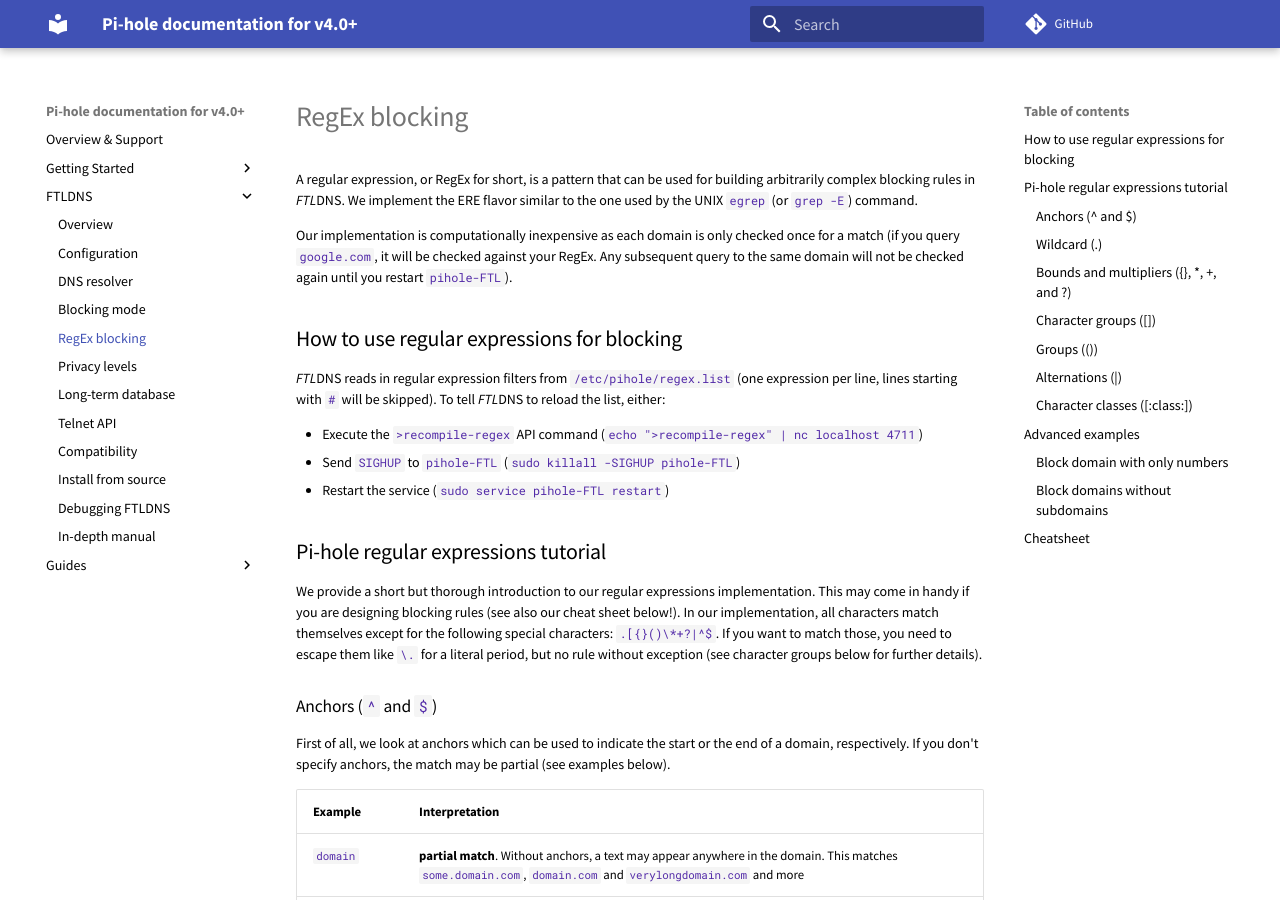
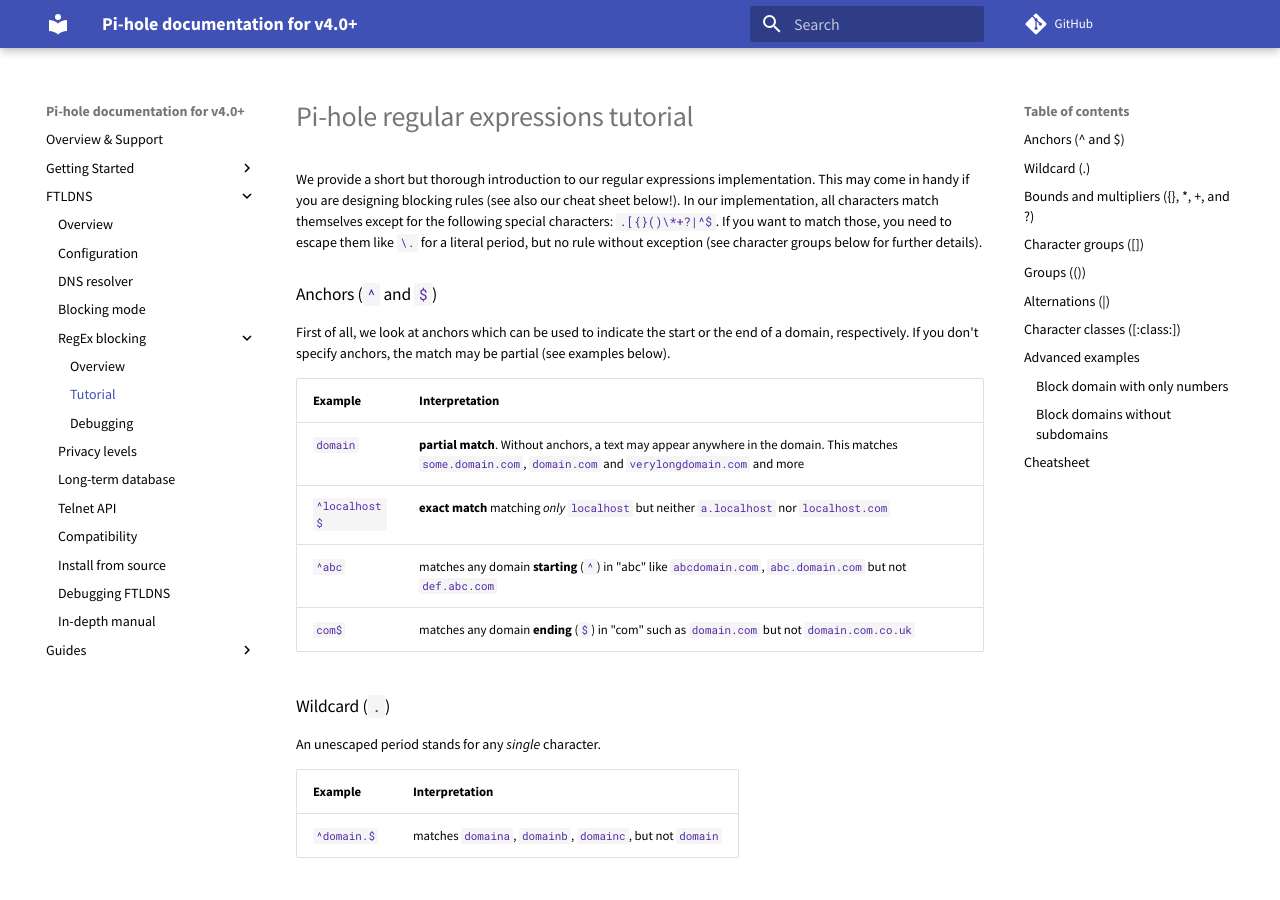
Before and after one commit to pi-hole/docs, an MkDocs documentation site: the page built from docs/ftldns/regex/tutorial.md, in a window 1280 px wide and 900 px high. Built offline with MkDocs 1.6.1 and Material for MkDocs 9.7.7, drawn with Linux system fonts in a browser that asks for light colours; comment, search, counter and statistics services are not loaded; old or Windows-style settings are respelled for this version of MkDocs.

Commit message:
Rearrange regex documentation into subcategories to prevent an ever groing one page docs page
Signed-off-by: DL6ER <dl6er@dl6er.de>

```diff
--- /dev/null
+++ b/docs/ftldns/regex/debugging.md
@@ -0,0 +1 @@
+# Pi-hole Regex debugging mode
--- a/docs/ftldns/regex.md
+++ b/docs/ftldns/regex/tutorial.md
@@ -1,17 +1,4 @@
-A regular expression, or RegEx for short, is a pattern that can be used for building arbitrarily complex blocking rules in *FTL*DNS.
-We implement the ERE flavor similar to the one used by the UNIX `egrep` (or `grep -E`) command.
-
-Our implementation is computationally inexpensive as each domain is only checked once for a match (if you query `google.com`, it will be checked against your RegEx. Any subsequent query to the same domain will not be checked again until you restart `pihole-FTL`).
-
-## How to use regular expressions for blocking
-*FTL*DNS reads in regular expression filters from `/etc/pihole/regex.list` (one expression per line, lines starting with `#` will be skipped).
-To tell *FTL*DNS to reload the list, either:
-
-- Execute the `>recompile-regex` API command (`echo ">recompile-regex" | nc localhost 4711`)
-- Send `SIGHUP` to `pihole-FTL` (`sudo killall -SIGHUP pihole-FTL`)
-- Restart the service (`sudo service pihole-FTL restart`)
-
-## Pi-hole regular expressions tutorial
+# Pi-hole regular expressions tutorial
 We provide a short but thorough introduction to our regular expressions implementation. This may come in handy if you are designing blocking rules (see also our cheat sheet below!). In our implementation, all characters match themselves except for the following special characters: `.[{}()\*+?|^$`. If you want to match those, you need to escape them like `\.` for a literal period, but no rule without exception (see character groups below for further details).
 
 ### Anchors (`^` and `$`)
--- a/mkdocs.yml
+++ b/mkdocs.yml
@@ -44,7 +44,10 @@
   - 'Configuration': "ftldns/configfile.md"
   - 'DNS resolver': "ftldns/dns-resolver.md"
   - 'Blocking mode': "ftldns/blockingmode.md"
-  - 'RegEx blocking': "ftldns/regex.md"
+  - 'RegEx blocking':
+    - "Overview": "ftldns/regex/overview.md"
+    - "Tutorial": "ftldns/regex/tutorial.md"
+    - "Debugging": "ftldns/regex/debugging.md"
   - 'Privacy levels': "ftldns/privacylevels.md"
   - 'Long-term database': "ftldns/database.md"
   - 'Telnet API': "ftldns/telnet-api.md"
```
Also changed, not shown: docs/ftldns/regex/overview.md (added, +14 -0 lines).
